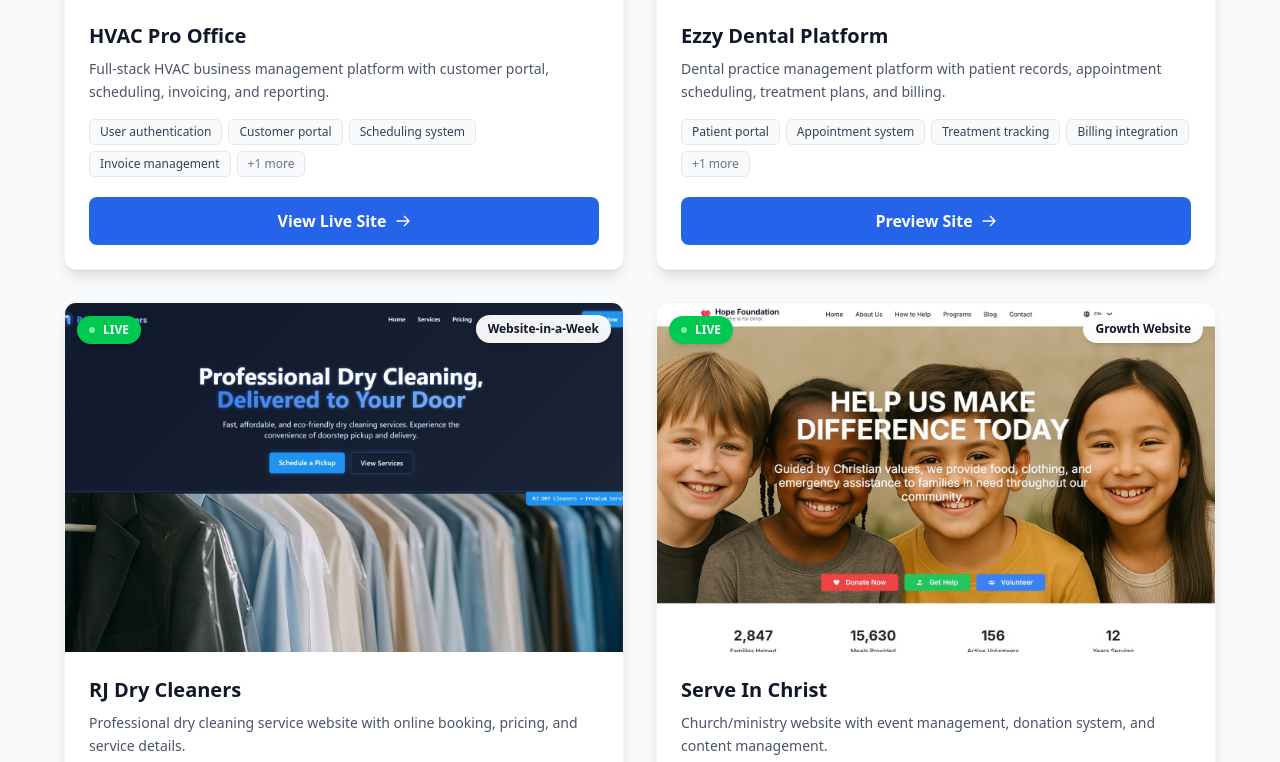
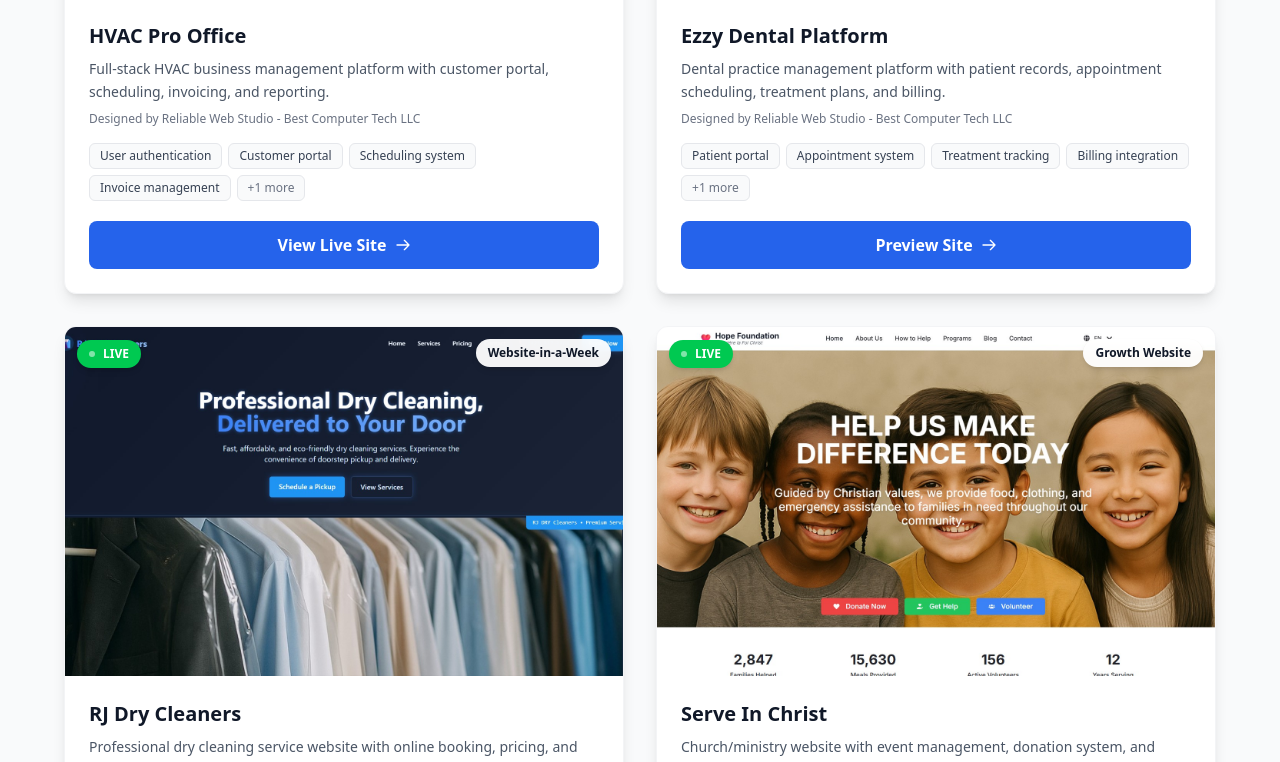
Before and after one commit to nomadghibi/reliablewebco, a Next.js app: page /portfolio in a window 1280 px wide. Shown: the part 6580-7342 px from the top of the page. Built offline with nearby package versions, Linux system fonts and the light colour scheme.

Commit message:
Add 'Designed by Reliable Web Studio - Best Computer Tech LLC' to portfolio cards

```diff
--- a/src/app/page.tsx
+++ b/src/app/page.tsx
@@ -262,6 +262,7 @@ export default function Home() {
                 <div className="p-4">
                   <div className="text-xs text-primary-600 font-semibold uppercase tracking-wide mb-1">{demo.category}</div>
                   <h3 className="font-bold text-gray-900">{demo.name}</h3>
+                  <p className="text-xs text-gray-500 mt-2">Designed by Reliable Web Studio - Best Computer Tech LLC</p>
                 </div>
               </a>
             ))}
--- a/src/app/portfolio/page.tsx
+++ b/src/app/portfolio/page.tsx
@@ -946,7 +946,8 @@ export default function PortfolioPage() {
                 {/* Content */}
                 <div className="p-6">
                   <h3 className="text-xl font-bold mb-2 text-gray-900">{item.title}</h3>
-                  <p className="text-gray-600 mb-4 text-sm leading-relaxed">{item.description}</p>
+                  <p className="text-gray-600 mb-2 text-sm leading-relaxed">{item.description}</p>
+                  <p className="text-xs text-gray-500 mb-4">Designed by Reliable Web Studio - Best Computer Tech LLC</p>
 
                   {/* Features Tags */}
                   <div className="mb-5">
```
